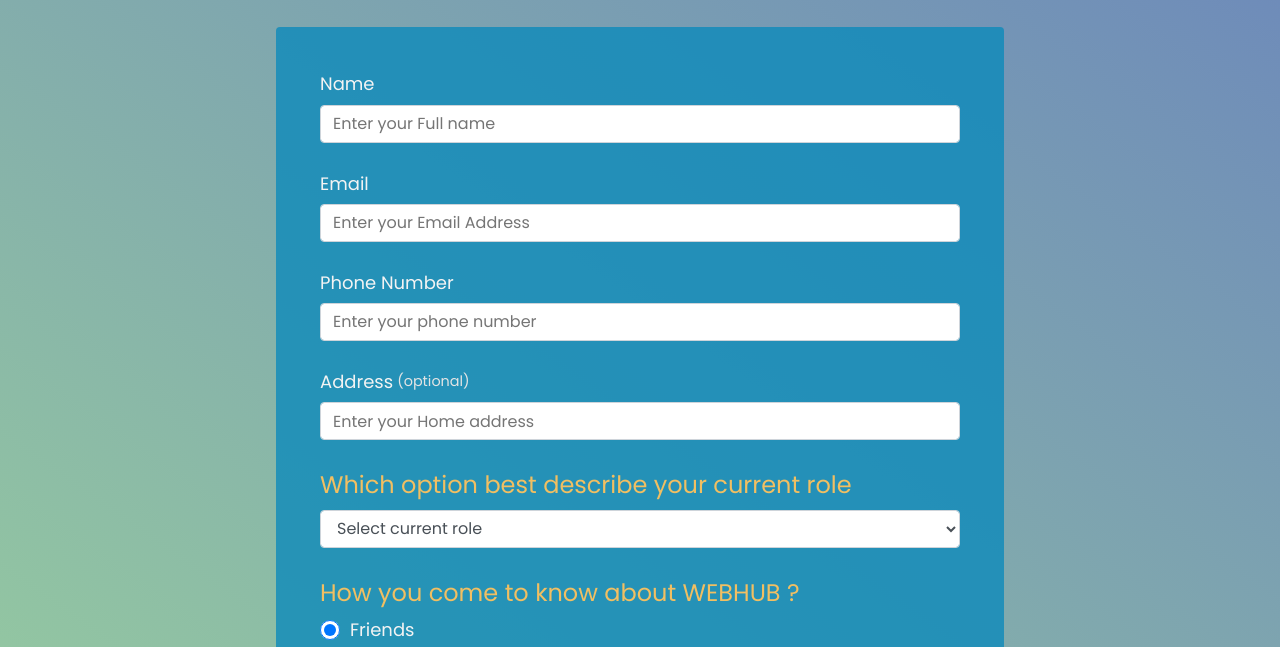
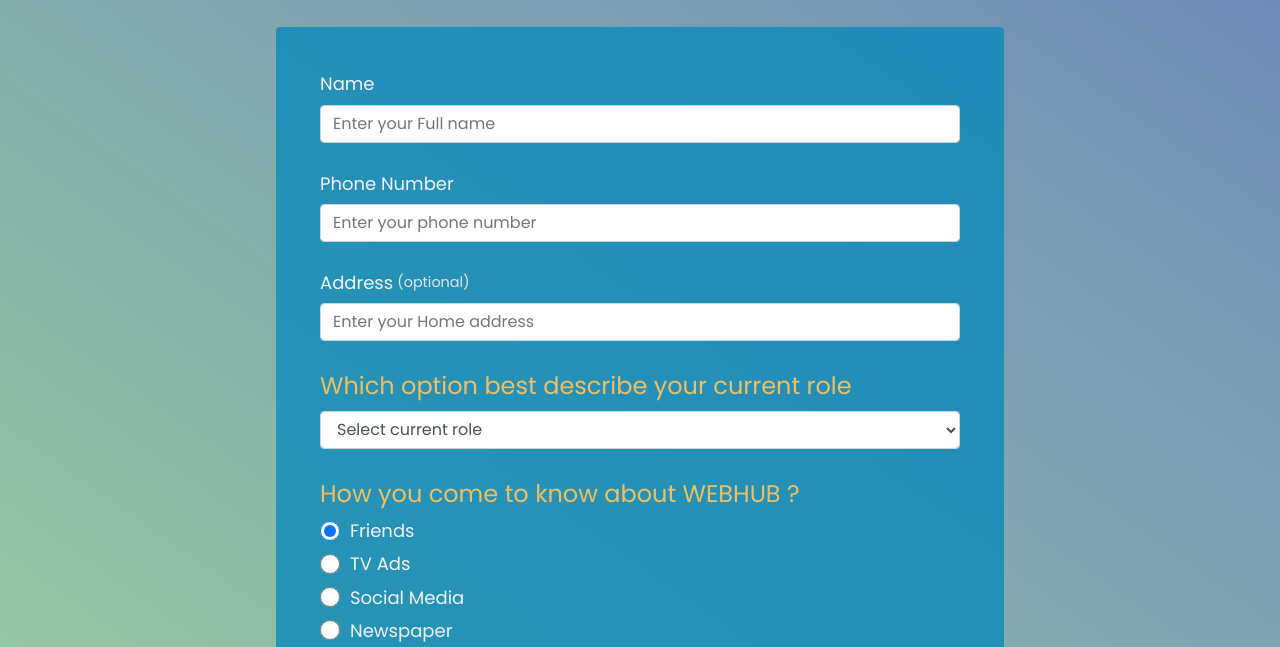
Before and after one commit to Harrynoqs/Build-a-Survey-Form, a plain HTML site: page index.html in a window 1280 px wide. Shown: the part 153-800 px from the top of the page. Drawn offline with Linux system fonts and the light colour scheme.

Commit message:
Modified style. css

```diff
--- a/index.html
+++ b/index.html
@@ -25,13 +25,6 @@
                 <input type="text" name="name" id="name" class="formControl" placeholder="Enter your Full name" required>
             </div>
             <!-- end of text section -->
-
-            <!-- Type Email section -->
-            <div class="form-group">
-                <label for="email">Email</label>
-                <input type="email" name="email" id="email" class="formControl" placeholder="Enter your Email Address" required>
-            </div>
-            <!-- end of Email section -->
 
             <!-- Type Number section -->
             <div class="form-group">
```
